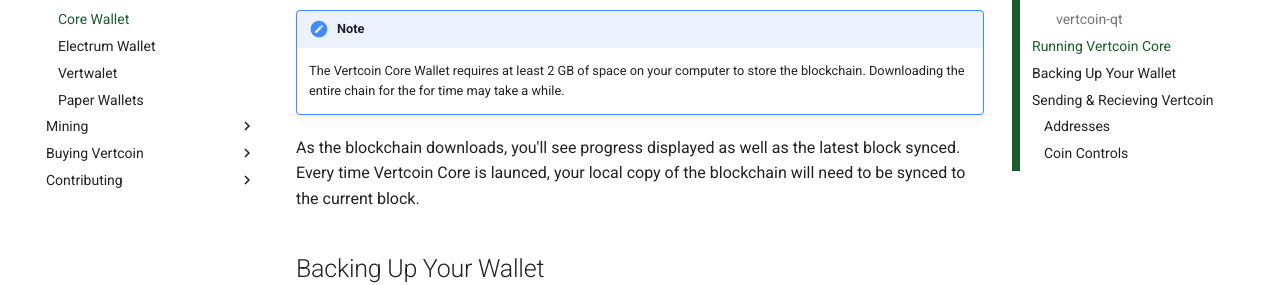
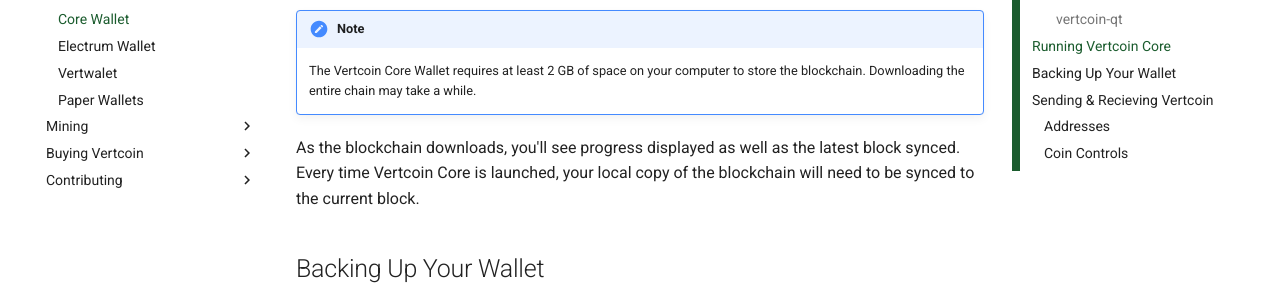
Before and after one commit to vertcoin-project/VertDocs, an MkDocs documentation site: the page built from docs/Wallets/Core-Wallet.md, in a window 1280 px wide and 900 px high, scrolled down 1463 px. Shown: the part 197-482 px from the top of the window. Built offline with MkDocs 1.6.1 and Material for MkDocs 9.7.7, drawn with Linux system fonts in a browser that asks for light colours; comment, search, counter and statistics services are not loaded; old or Windows-style settings are respelled for this version of MkDocs.

Commit message:
Fixed typos
Two typos in the Note section.

```diff
--- a/docs/Wallets/Core-Wallet.md
+++ b/docs/Wallets/Core-Wallet.md
@@ -74,9 +74,9 @@
 
 
 !!!caution "Note"
-    The Vertcoin Core Wallet requires at least 2 GB of space on your computer to store the blockchain. Downloading the entire chain for the for time may take a while.
+    The Vertcoin Core Wallet requires at least 2 GB of space on your computer to store the blockchain. Downloading the entire chain may take a while.
 
-As the blockchain downloads, you'll see progress displayed as well as the latest block synced. Every time Vertcoin Core is launced, your local copy of the blockchain will need to be synced to the current block.
+As the blockchain downloads, you'll see progress displayed as well as the latest block synced. Every time Vertcoin Core is launched, your local copy of the blockchain will need to be synced to the current block.
 
 
 
```
